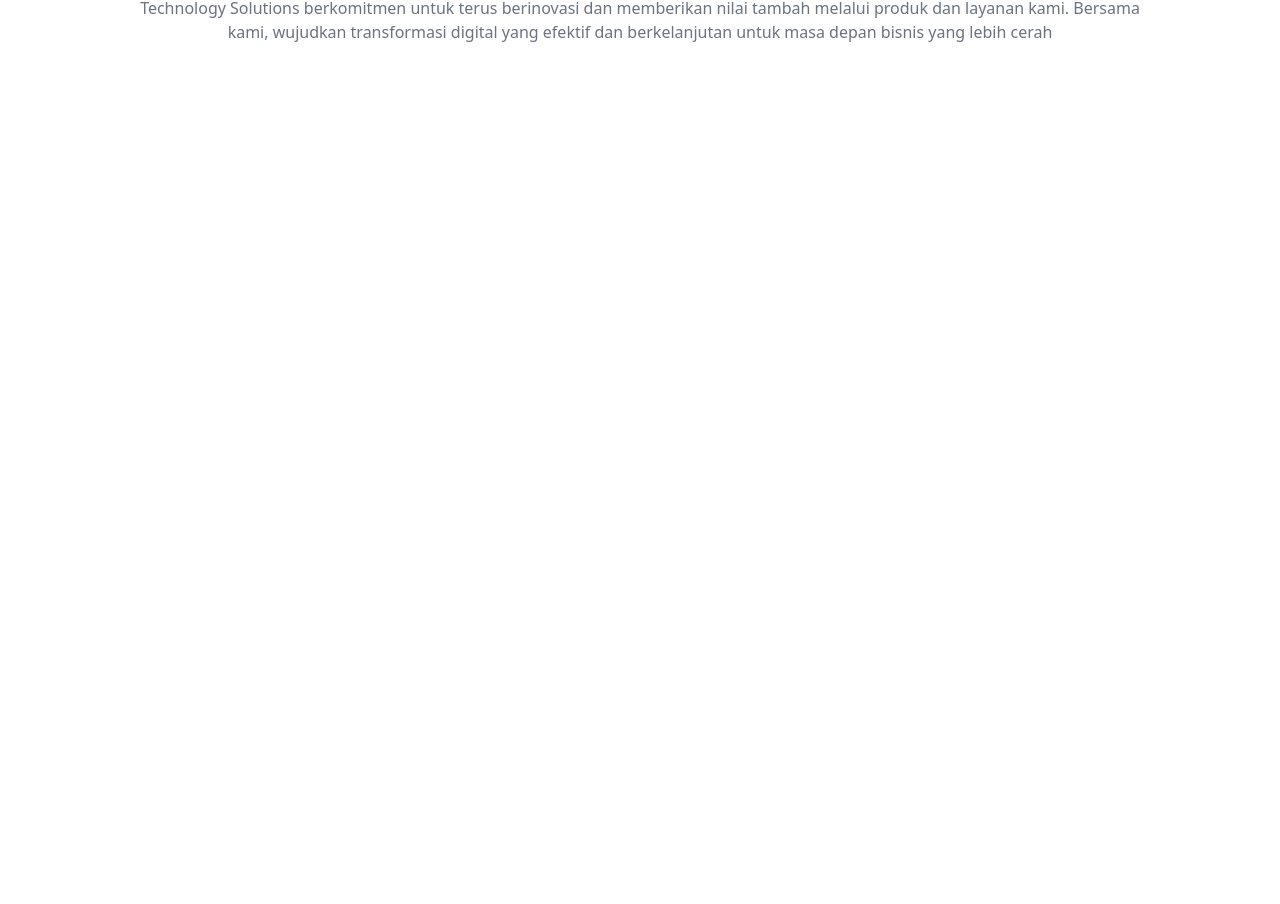
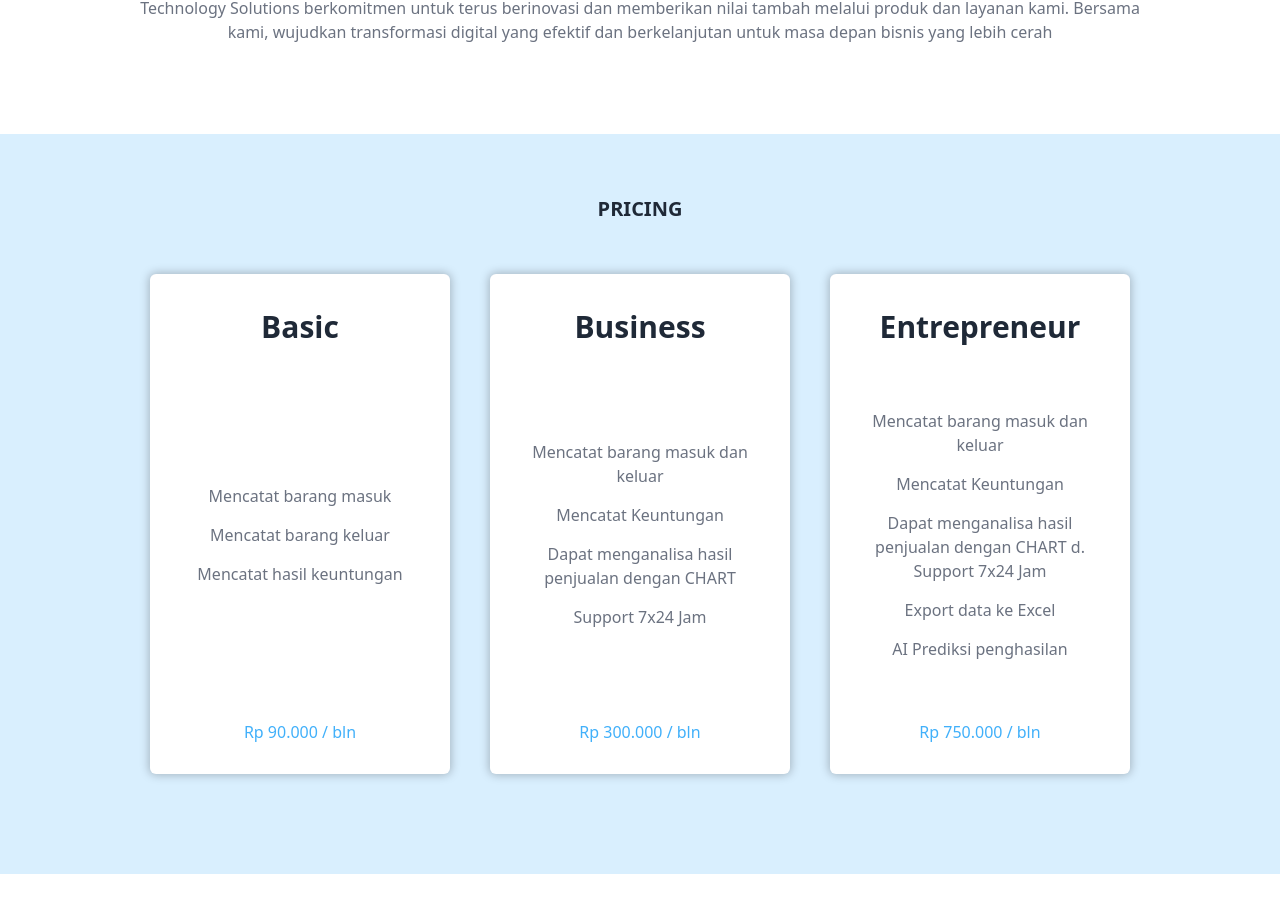
Before and after one commit to refarwan/refaa-landing-page, a React (Create React App) app: page / in a window 1280 px wide. Shown: the part 960-1864 px from the top of the page. Before the commit the page ends 1094 px from the top, so only its background shows below. Built offline with nearby package versions, Linux system fonts and the light colour scheme.

Commit message:
feat: add pricing component

```diff
--- a/src/App.tsx
+++ b/src/App.tsx
@@ -4,6 +4,7 @@ import blob from "./blob.svg";
 import Header from "./components/Header";
 import graph from "./graph.svg";
 import randomBlob from "./random-blob.svg";
+import PricingItem from "./PricingItem";
 
 function App() {
 	return (
@@ -50,6 +51,45 @@ function App() {
 					bisnis yang lebih cerah
 				</p>
 			</div>
+
+			<div
+				id="price"
+				className="bg-main-blue/20 my-[30px] px-[100px] pt-[60px] pb-[100px] flex flex-col items-center gap-[50px]"
+			>
+				<h2 className="font-semibold text-[20px]">PRICING</h2>
+				<div className="flex flex-col justify-center gap-[40px] sm:flex-row sm:flex-wrap xl:flex-nowrap">
+					<PricingItem
+						title="Basic"
+						feature={[
+							"Mencatat barang masuk",
+							"Mencatat barang keluar",
+							"Mencatat hasil keuntungan",
+						]}
+						price="Rp 90.000 / bln"
+					/>
+					<PricingItem
+						title="Business"
+						feature={[
+							"Mencatat barang masuk dan keluar",
+							"Mencatat Keuntungan",
+							"Dapat menganalisa hasil penjualan dengan CHART",
+							"Support 7x24 Jam",
+						]}
+						price="Rp 300.000 / bln"
+					/>
+					<PricingItem
+						title="Entrepreneur"
+						feature={[
+							"Mencatat barang masuk dan keluar",
+							"Mencatat Keuntungan",
+							"Dapat menganalisa hasil penjualan dengan CHART d. Support 7x24 Jam",
+							"Export data ke Excel",
+							"AI Prediksi penghasilan",
+						]}
+						price="Rp 750.000 / bln"
+					/>
+				</div>
+			</div>
 		</>
 	);
 }
--- /dev/null
+++ b/src/PricingItem.tsx
@@ -0,0 +1,23 @@
+type Props = {
+	title: string;
+	feature: string[];
+	price: string;
+};
+
+const PricingItem = ({ title, feature, price }: Props) => {
+	return (
+		<div className="bg-white w-[300px] h-[500px] rounded-md flex flex-col justify-between items-center p-[30px] shadow-[0_0_10px_1px_rgba(0,0,0,.25)]">
+			<h3 className="font-semibold text-[30px]">{title}</h3>
+			<ul className="flex flex-col items-center gap-[15px] text-gray-500">
+				{feature.map((item, index) => (
+					<li key={index} className="text-center">
+						{item}
+					</li>
+				))}
+			</ul>
+			<span className="text-main-blue">{price}</span>
+		</div>
+	);
+};
+
+export default PricingItem;
--- a/src/style.css
+++ b/src/style.css
@@ -631,6 +631,18 @@ body {
   height: 100px;
 }
 
+.h-\[400px\] {
+  height: 400px;
+}
+
+.h-\[600px\] {
+  height: 600px;
+}
+
+.h-\[500px\] {
+  height: 500px;
+}
+
 .w-\[207px\] {
   width: 207px;
 }
@@ -653,6 +665,10 @@ body {
 
 .w-\[558px\] {
   width: 558px;
+}
+
+.list-disc {
+  list-style-type: disc;
 }
 
 .flex-col {
@@ -687,6 +703,18 @@ body {
   gap: 15px;
 }
 
+.gap-\[50px\] {
+  gap: 50px;
+}
+
+.gap-\[5px\] {
+  gap: 5px;
+}
+
+.gap-\[40px\] {
+  gap: 40px;
+}
+
 .rounded-md {
   border-radius: 0.375rem;
 }
@@ -714,12 +742,20 @@ body {
   background-color: rgb(255 255 255 / 0.8);
 }
 
+.bg-main-blue\/20 {
+  background-color: rgb(65 176 250 / 0.2);
+}
+
 .fill-main-blue {
   fill: #41B0FA;
 }
 
 .p-\[20px\] {
   padding: 20px;
+}
+
+.p-\[30px\] {
+  padding: 30px;
 }
 
 .px-\[12px\] {
@@ -747,12 +783,29 @@ body {
   padding-right: 20px;
 }
 
+.px-\[100px\] {
+  padding-left: 100px;
+  padding-right: 100px;
+}
+
+.pb-\[100px\] {
+  padding-bottom: 100px;
+}
+
+.pt-\[60px\] {
+  padding-top: 60px;
+}
+
 .text-center {
   text-align: center;
 }
 
 .text-\[20px\] {
   font-size: 20px;
+}
+
+.text-\[30px\] {
+  font-size: 30px;
 }
 
 .font-bold {
@@ -776,6 +829,41 @@ body {
 .text-gray-500 {
   --tw-text-opacity: 1;
   color: rgb(107 114 128 / var(--tw-text-opacity));
+}
+
+.text-main-blue {
+  --tw-text-opacity: 1;
+  color: rgb(65 176 250 / var(--tw-text-opacity));
+}
+
+.shadow-\[0_0_10_1_rgb\(0\2c 0\2c 0\)\] {
+  --tw-shadow: 0 0 10 1 rgb(0,0,0);
+  --tw-shadow-colored: 0 0 10 1 var(--tw-shadow-color);
+  box-shadow: var(--tw-ring-offset-shadow, 0 0 #0000), var(--tw-ring-shadow, 0 0 #0000), var(--tw-shadow);
+}
+
+.shadow-\[0_0_10px_1_rgb\(0\2c 0\2c 0\)\] {
+  --tw-shadow: 0 0 10px 1 rgb(0,0,0);
+  --tw-shadow-colored: 0 0 10px 1 var(--tw-shadow-color);
+  box-shadow: var(--tw-ring-offset-shadow, 0 0 #0000), var(--tw-ring-shadow, 0 0 #0000), var(--tw-shadow);
+}
+
+.shadow-\[0_0_10px_1px_rgb\(0\2c 0\2c 0\)\] {
+  --tw-shadow: 0 0 10px 1px rgb(0,0,0);
+  --tw-shadow-colored: 0 0 10px 1px var(--tw-shadow-color);
+  box-shadow: var(--tw-ring-offset-shadow, 0 0 #0000), var(--tw-ring-shadow, 0 0 #0000), var(--tw-shadow);
+}
+
+.shadow-\[0_0_10px_1px_rgba\(0\2c 0\2c 0\2c 25\)\] {
+  --tw-shadow: 0 0 10px 1px rgba(0,0,0,25);
+  --tw-shadow-colored: 0 0 10px 1px var(--tw-shadow-color);
+  box-shadow: var(--tw-ring-offset-shadow, 0 0 #0000), var(--tw-ring-shadow, 0 0 #0000), var(--tw-shadow);
+}
+
+.shadow-\[0_0_10px_1px_rgba\(0\2c 0\2c 0\2c \.25\)\] {
+  --tw-shadow: 0 0 10px 1px rgba(0,0,0,.25);
+  --tw-shadow-colored: 0 0 10px 1px var(--tw-shadow-color);
+  box-shadow: var(--tw-ring-offset-shadow, 0 0 #0000), var(--tw-ring-shadow, 0 0 #0000), var(--tw-shadow);
 }
 
 .transition-all {
@@ -869,8 +957,16 @@ body {
     flex-direction: column;
   }
 
+  .sm\:flex-wrap {
+    flex-wrap: wrap;
+  }
+
   .sm\:gap-\[20px\] {
     gap: 20px;
+  }
+
+  .sm\:gap-\[40px\] {
+    gap: 40px;
   }
 
   .sm\:border {
@@ -988,6 +1084,10 @@ body {
     width: 1200px;
   }
 
+  .xl\:flex-nowrap {
+    flex-wrap: nowrap;
+  }
+
   .xl\:items-start {
     align-items: flex-start;
   }
```
